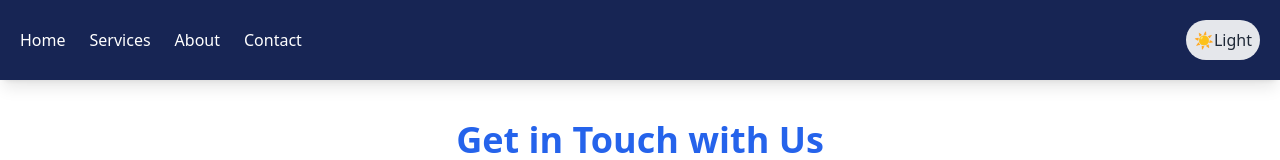
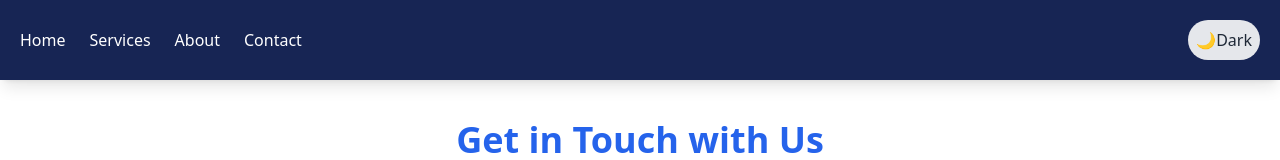
Before and after one commit to mubiana65/itrepid, a React (Create React App) app: page /contact in a window 1280 px wide. Shown: the top 160 px of the page. Built offline with nearby package versions, Linux system fonts and the light colour scheme.

Commit message:
first commit

```diff
--- a/src/components/ThemeToggle.tsx
+++ b/src/components/ThemeToggle.tsx
@@ -2,14 +2,14 @@ import React, { useState, useEffect } from 'react';
 
 const ThemeToggle: React.FC = () => {
   // Initialize the theme state based on localStorage or default to 'light'
-  const [theme, setTheme] = useState(localStorage.getItem('theme') || 'dark');
+  const [theme, setTheme] = useState(localStorage.getItem('theme') || 'light');
 
   useEffect(() => {
     // Add 'dark' class to HTML element if the theme is dark, otherwise remove it
-    if (theme === 'light') {
-      document.documentElement.classList.add('light');
+    if (theme === 'dark') {
+      document.documentElement.classList.add('dark');
     } else {
-      document.documentElement.classList.remove('light');
+      document.documentElement.classList.remove('dark');
     }
 
     // Save the theme to localStorage
```
